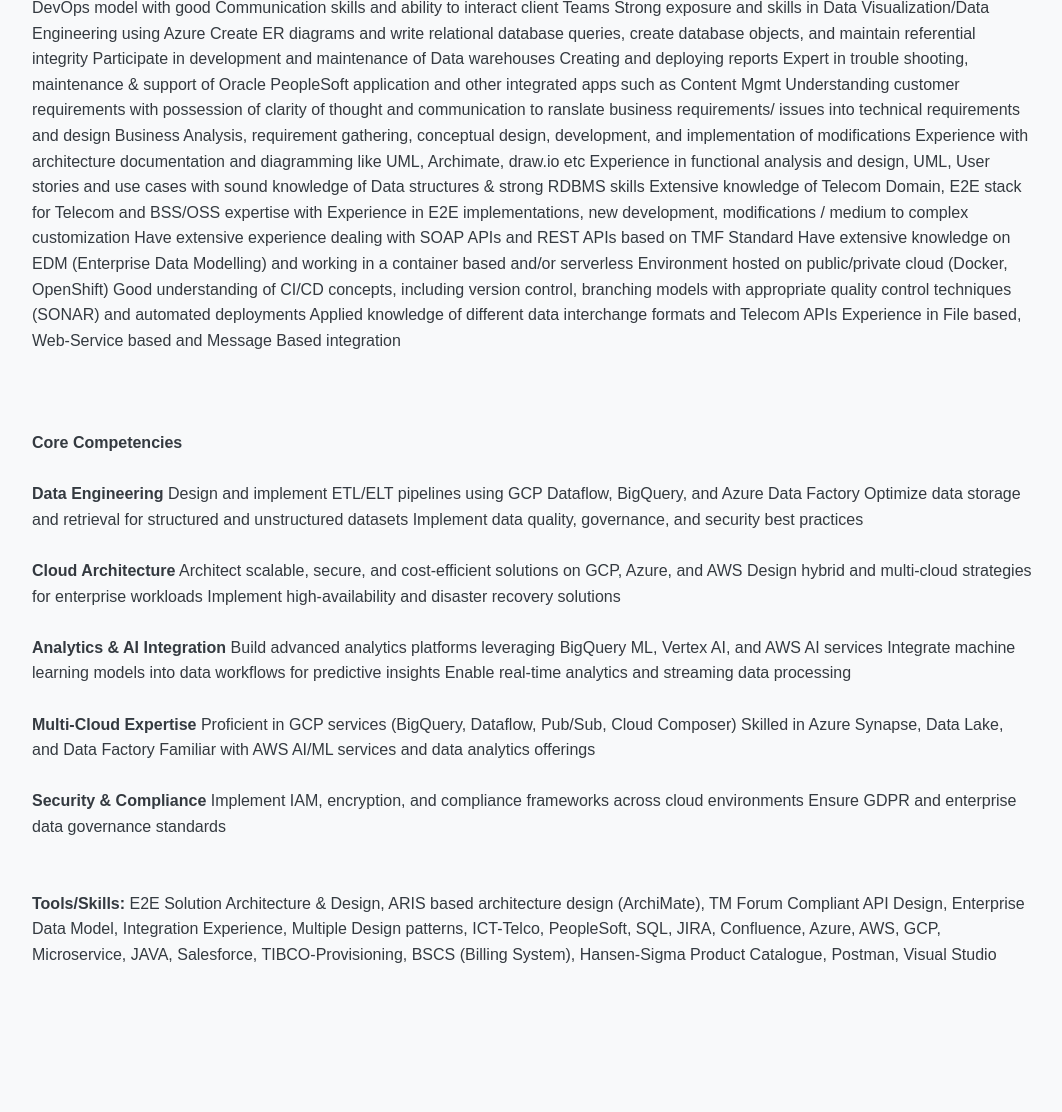
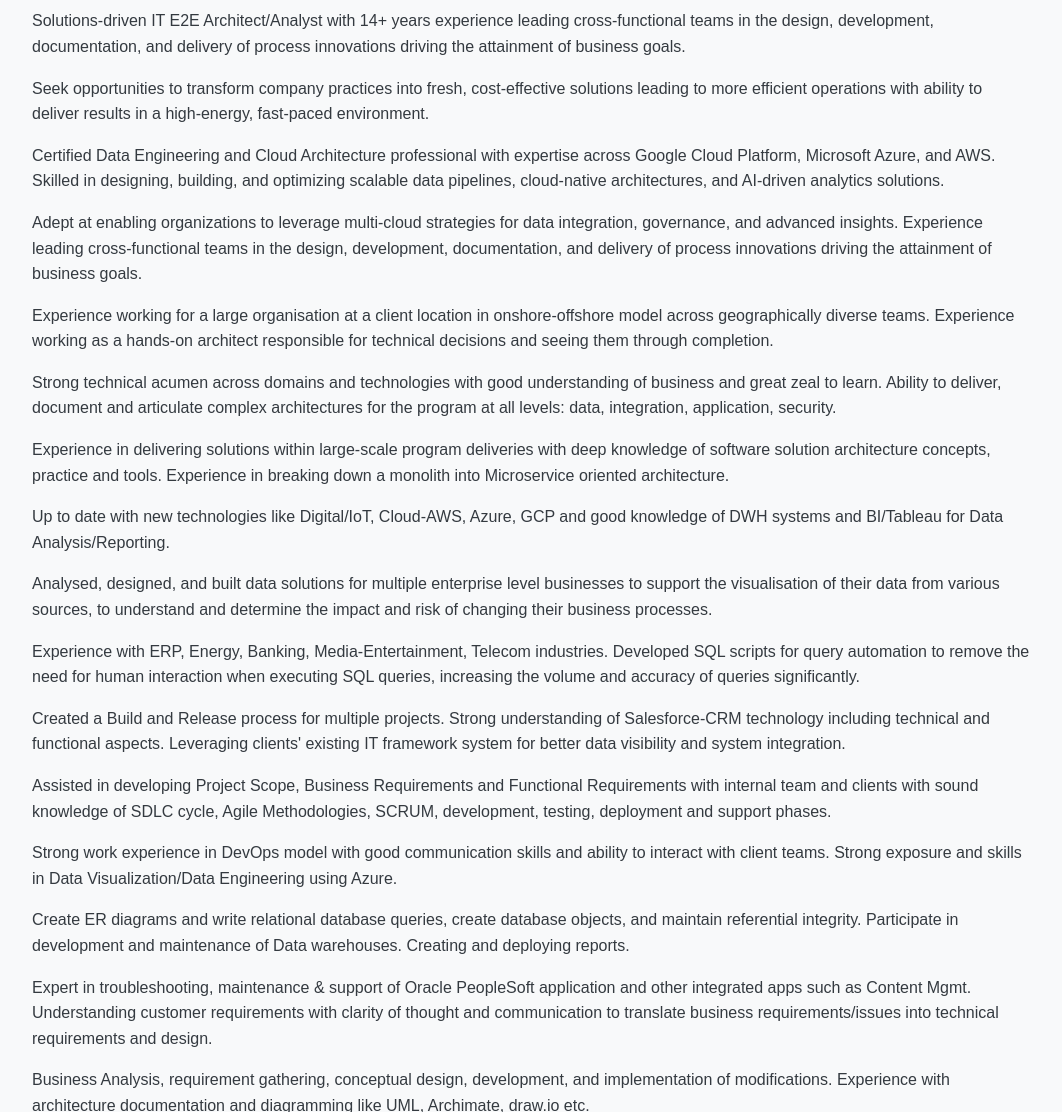
Before and after one commit to gnkagdelwar/gnkagdelwar.github.io, a plain HTML site: page index.html in a window 1280 px wide. Shown: the part 1409-2521 px from the top of the page, without its empty margins (108-1170 px from the left). Drawn offline with Linux system fonts and the light colour scheme.

Commit message:
Add files via upload

```diff
--- a/index.html
+++ b/index.html
@@ -1,15 +1,15 @@
 <!DOCTYPE html>
+
 <html lang="en">
 <head>
-    <meta charset="UTF-8">
-    <meta name="viewport" content="width=device-width, initial-scale=1.0">
+<meta charset="utf-8"/>
+<meta content="width=device-width, initial-scale=1.0" name="viewport"/>
 <title>Gaurav N. Kagdelwar - Personal Portfolio</title>
-    <link rel="stylesheet" href="style.css">
+<link href="style.css" rel="stylesheet"/>
 <!-- Link to Font Awesome for icons -->
-    <link rel="stylesheet" href="https://cdnjs.cloudflare.com/ajax/libs/font-awesome/6.4.0/css/all.min.css">
+<link href="https://cdnjs.cloudflare.com/ajax/libs/font-awesome/6.4.0/css/all.min.css" rel="stylesheet"/>
 </head>
 <body>
-
 <!-- Header & Navigation -->
 <header>
 <nav>
@@ -25,105 +25,98 @@
 </ul>
 </nav>
 </header>
-
 <main>
 <!-- Hero Section -->
 <section id="hero">
 <div class="hero-content">
 <h1>Gaurav N. Kagdelwar</h1>
 <p>Solution Architect/E2E Solution Designer passionate about building innovative solutions</p>
-                <p>Multi-Cloud Data Engineering & Cloud Architecture Specialist | AI & Analytics Practitioner</p>
-                <a href="#projects" class="cta-button">View My Work</a>
+<p>Multi-Cloud Data Engineering &amp; Cloud Architecture Specialist | AI &amp; Analytics Practitioner</p>
+<a class="cta-button" href="#projects">View My Work</a>
 </div>
 </section>
+<!-- About Section -->
 
-        <!-- About Section -->
-        <section id="about">
+<section class="section" id="photo">
+<h2>Profile Photo</h2>
+<figure class="profile-photo">
+<img alt="Photo of Gaurav N. Kagdelwar" src="profile.jpg"/>
+<figcaption>Gaurav N. Kagdelwar</figcaption>
+</figure>
+</section>
+<section class="section" id="about">
 <h2>About Me</h2>
 <p>
-                <!-- Write a short bio here. Talk about your experience, your passion, and what you're skilled in. Keep it to 3-4 sentences. -->
-                Solutions-driven IT E2E Architect/Analyst with 14+ years experience leading cross-functional teams in the design,
-                development, documentation, and delivery of process innovations driving the attainment of business goals
-<br>Seek opportunities to transform company practices into fresh, cost-effective solutions leading to more
-    efficient operations with ability to deliver results in a high-energy, fast-paced environment.
-<br>Certified Data Engineering and Cloud Architecture professional with expertise across Google Cloud Platform, Microsoft Azure, and AWS.
-Skilled in designing, building, and optimizing scalable data pipelines, cloud-native architectures, and AI-driven analytics solutions. Adept at enabling organizations to leverage multi-cloud strategies for data integration, governance, and advanced insights
-Experience leading cross-functional teams in the design, development, documentation, and delivery of process innovations driving the attainment of business goals.
-Experience working for a large organisation at a client location in onshore-offshore model across geographical diverse teams. Experience working as a hands-on architect responsible for technical decisions and seeing them through completion
-Strong technical acumen across domains and technologies with good understanding of business with great zeal to learn
-Ability to deliver, document and articulate complex architectures for the program at all levels: data, integration, application, security
-Experience in delivering solutions within large-scale program deliveries with deep knowledge of software solution architecture concepts, practice and tools
-Experience in breaking down a monolith into Microservice oriented architecture
-Up to date with new technologies like Digital/IoT, Cloud-AWS, Azure, GCP and good knowledge of DWH systems and BI/Tableau for Data Analysis/Reporting
-Analysed, designed, and built data solutions for multiple enterprise level businesses to support the visualisation of their data from various sources, to understand and determine the impact and risk of changing their business processes
-Experience with ERP, Energy, Banking, Media-Entertainment, Telecom industries
-Developed SQL scripts for query automation to remove the need for human interaction when executing SQL queries, this increased the volume and accuracy of queries being run by a huge percentage
-Created a Build and Release process for multiple projects Strong understanding of Salesforce-CRM technology including technical and functional
-Leveraging clients existing IT framework system for better data visibility and system integration
-Assisted in developing Project Scope, Business Requirements and Functional Requirements with internal
-team and clients with sound knowledge of SDLC cycle, Agile Methodologies, SCRUM, development, testing,
-deployment and support/baby-sitting phases
-Strong work experience in DevOps model with good Communication skills and ability to interact client Teams
-Strong exposure and skills in Data Visualization/Data Engineering using Azure
-Create ER diagrams and write relational database queries, create database objects, and maintain referential integrity
-Participate in development and maintenance of Data warehouses
-Creating and deploying reports
-Expert in trouble shooting, maintenance & support of Oracle PeopleSoft application and other integrated apps such as Content Mgmt
-Understanding customer requirements with possession of clarity of thought and communication to ranslate business requirements/ issues into technical requirements and design
-Business Analysis, requirement gathering, conceptual design, development, and implementation of modifications
-Experience with architecture documentation and diagramming like UML, Archimate, draw.io etc
-Experience in functional analysis and design, UML, User stories and use cases with sound knowledge of Data structures & strong RDBMS skills
-Extensive knowledge of Telecom Domain, E2E stack for Telecom and BSS/OSS expertise with Experience in E2E implementations, new development, modifications / medium to complex customization
-Have extensive experience dealing with SOAP APIs and REST APIs based on TMF Standard
-Have extensive knowledge on EDM (Enterprise Data Modelling) and working in a container based and/or serverless Environment hosted on public/private cloud (Docker, OpenShift)
-Good understanding of CI/CD concepts, including version control, branching models with appropriate quality control techniques (SONAR) and automated deployments
-Applied knowledge of different data interchange formats and Telecom APIs
-Experience in File based, Web-Service based and Message Based integration
-
-<br></br>
-<br></br>
-<b>Core Competencies</b>
-<br></br>
-<b>Data Engineering</b>
-Design and implement ETL/ELT pipelines using GCP Dataflow, BigQuery, and Azure Data Factory
-Optimize data storage and retrieval for structured and unstructured datasets
-Implement data quality, governance, and security best practices
-<br></br>
-<b>Cloud Architecture</b>
-Architect scalable, secure, and cost-efficient solutions on GCP, Azure, and AWS
-Design hybrid and multi-cloud strategies for enterprise workloads
-Implement high-availability and disaster recovery solutions
-<br></br>
-<b>Analytics & AI Integration</b>
-Build advanced analytics platforms leveraging BigQuery ML, Vertex AI, and AWS AI services
-Integrate machine learning models into data workflows for predictive insights
-Enable real-time analytics and streaming data processing
-<br></br>
-<b>Multi-Cloud Expertise</b>
-Proficient in GCP services (BigQuery, Dataflow, Pub/Sub, Cloud Composer)
-Skilled in Azure Synapse, Data Lake, and Data Factory
-Familiar with AWS AI/ML services and data analytics offerings
-<br></br>
-<b>Security & Compliance</b>
-Implement IAM, encryption, and compliance frameworks across cloud environments
-Ensure GDPR and enterprise data governance standards
-
-<br></br>
-
-<br><b>Tools/Skills: </b>E2E Solution Architecture & Design, ARIS based architecture design (ArchiMate),
-    TM Forum Compliant API Design, Enterprise Data Model, Integration Experience, Multiple Design patterns,
-    ICT-Telco, PeopleSoft, SQL, JIRA, Confluence, Azure, AWS, GCP, Microservice, JAVA, Salesforce, TIBCO-Provisioning,
-    BSCS (Billing System), Hansen-Sigma Product Catalogue, Postman, Visual Studio</br>
+    Solutions-driven IT E2E Architect/Analyst with 14+ years experience leading cross-functional teams in the design, development, documentation, and delivery of process innovations driving the attainment of business goals.
+  </p>
+<p>
+    Seek opportunities to transform company practices into fresh, cost-effective solutions leading to more efficient operations with ability to deliver results in a high-energy, fast-paced environment.
+  </p>
+<p>
+    Certified Data Engineering and Cloud Architecture professional with expertise across Google Cloud Platform, Microsoft Azure, and AWS. Skilled in designing, building, and optimizing scalable data pipelines, cloud-native architectures, and AI-driven analytics solutions.
+  </p>
+<p>
+    Adept at enabling organizations to leverage multi-cloud strategies for data integration, governance, and advanced insights. Experience leading cross-functional teams in the design, development, documentation, and delivery of process innovations driving the attainment of business goals.
+  </p>
+<p>
+    Experience working for a large organisation at a client location in onshore-offshore model across geographically diverse teams. Experience working as a hands-on architect responsible for technical decisions and seeing them through completion.
+  </p>
+<p>
+    Strong technical acumen across domains and technologies with good understanding of business and great zeal to learn. Ability to deliver, document and articulate complex architectures for the program at all levels: data, integration, application, security.
+  </p>
+<p>
+    Experience in delivering solutions within large-scale program deliveries with deep knowledge of software solution architecture concepts, practice and tools. Experience in breaking down a monolith into Microservice oriented architecture.
+  </p>
+<p>
+    Up to date with new technologies like Digital/IoT, Cloud-AWS, Azure, GCP and good knowledge of DWH systems and BI/Tableau for Data Analysis/Reporting.
+  </p>
+<p>
+    Analysed, designed, and built data solutions for multiple enterprise level businesses to support the visualisation of their data from various sources, to understand and determine the impact and risk of changing their business processes.
+  </p>
+<p>
+    Experience with ERP, Energy, Banking, Media-Entertainment, Telecom industries. Developed SQL scripts for query automation to remove the need for human interaction when executing SQL queries, increasing the volume and accuracy of queries significantly.
+  </p>
+<p>
+    Created a Build and Release process for multiple projects. Strong understanding of Salesforce-CRM technology including technical and functional aspects. Leveraging clients' existing IT framework system for better data visibility and system integration.
+  </p>
+<p>
+    Assisted in developing Project Scope, Business Requirements and Functional Requirements with internal team and clients with sound knowledge of SDLC cycle, Agile Methodologies, SCRUM, development, testing, deployment and support phases.
+  </p>
+<p>
+    Strong work experience in DevOps model with good communication skills and ability to interact with client teams. Strong exposure and skills in Data Visualization/Data Engineering using Azure.
+  </p>
+<p>
+    Create ER diagrams and write relational database queries, create database objects, and maintain referential integrity. Participate in development and maintenance of Data warehouses. Creating and deploying reports.
+  </p>
+<p>
+    Expert in troubleshooting, maintenance &amp; support of Oracle PeopleSoft application and other integrated apps such as Content Mgmt. Understanding customer requirements with clarity of thought and communication to translate business requirements/issues into technical requirements and design.
+  </p>
+<p>
+    Business Analysis, requirement gathering, conceptual design, development, and implementation of modifications. Experience with architecture documentation and diagramming like UML, Archimate, draw.io etc.
+  </p>
+<p>
+    Experience in functional analysis and design, UML, User stories and use cases with sound knowledge of Data structures &amp; strong RDBMS skills.
+  </p>
+<p>
+    Extensive knowledge of Telecom Domain, E2E stack for Telecom and BSS/OSS expertise with experience in E2E implementations, new development, modifications / medium to complex customization.
+  </p>
+<p>
+    Extensive experience dealing with SOAP APIs and REST APIs based on TMF Standard. Extensive knowledge on EDM (Enterprise Data Modelling) and working in a container-based and/or serverless environment hosted on public/private cloud (Docker, OpenShift).
+  </p>
+<p>
+    Good understanding of CI/CD concepts, including version control, branching models with appropriate quality control techniques (SONAR) and automated deployments.
+  </p>
+<p>
+    Applied knowledge of different data interchange formats and Telecom APIs. Experience in File-based, Web-Service-based and Message-Based integration.
   </p>
 </section>
-
 <!-- Projects Section -->
 <section id="projects">
 <h2>My Projects</h2>
 <div class="project-grid">
 <!-- Project 1 -->
 <div class="project-card">
-                    <img src="tech_m.jpg" alt="Tech Mahindra">
+<img alt="Tech Mahindra" src="tech_m.jpg"/>
 <h3>All Projects </h3>
 <p>Solution Architect/E2E Designer for a Belgian Telco. Worked extensively on all systems E2E starting from CRM, Provisioning, Billing, Case/Complaint Mgmt
                         Worked with Mobile, Fix(Cable/Fibre) and across segments - B2B, B2C, SOHO.
@@ -136,11 +129,9 @@
                         <a href="#" target="_blank">GitHub Repo</a>-->
 </div>
 </div>
-
-
 <!-- Project 2 -->
 <div class="project-card">
-                    <img src="accenture.jpg" alt="Accenture">
+<img alt="Accenture" src="accenture.jpg"/>
 <h3>All Projects </h3>
 <p>Worked as a Software Engineering Sr. Analyst on PeopleSoft FSCM/Finance in Account Payables for Duke
                     Energy. Worked as an offshore developer as part of the SUT (Sales and Use Tax) in Account Payable Module of
@@ -151,11 +142,9 @@
                         <a href="#" target="_blank">GitHub Repo</a>-->
 </div>
 </div>
-
-
 <!-- Project 3 -->
 <div class="project-card">
-                    <img src="cognizant.jpg" alt="Cognizant">
+<img alt="Cognizant" src="cognizant.jpg"/>
 <h3>All Projects </h3>
 <p>Worked as a Programmer Analyst on PeopleSoft Finance developing project in Peoplesoft/Peoplecode to process AMEX transactions for the end user</p>
 <p class="tech-stack"><strong>Tech/Tools used:</strong> PeopleSoft FSCM 9.1, PeopleTools-Peoplecode, HTML, CSS, JavaScript, HP-QC</p>
@@ -164,11 +153,9 @@
                         <a href="#" target="_blank">GitHub Repo</a>-->
 </div>
 </div>
-
 <!-- Add more project cards as needed -->
 </div>
 </section>
-
 <!-- Experience Section -->
 <section id="experience">
 <h2>Experience</h2>
@@ -179,14 +166,12 @@
 <h4>Designation: Solution Architect</h4>
 <p>03/2016 - Till Date</p>
 </div>
-
 <!-- Experience 2 -->
 <div class="experience-card">
 <h3>Accenture</h3>
 <h4>Designation: Software Engineering Sr. Analyst </h4>
 <p>10/14 - 01/2016</p>
 </div>
-
 <!-- Experience 3 -->
 <div class="experience-card">
 <h3>Cognizant</h3>
@@ -195,7 +180,6 @@
 </div>
 </div>
 </section>
-
 <section id="tools">
 <h2>Tools</h2>
 <div class="Tools used">
@@ -204,12 +188,11 @@
 <ul>
 <li>💡 Toosl/COTS: PeopleSoft, Salesforce/Vlocity, TIBCO, BSCS-Billing, EPC-Hansen Catalogue, GCP, Azure, AWS, ELK, Genesys-IVR, Documentum</li>
 <li>💡 Programming languages: C/C++, Java - JSP/Struts/Hibernate/Springboot, Peoplecode, Javascript, Python</li>
-                    <li>💡 Skills:Data Visualisation, Data Migration, Analytical Problem-Solving, E2E Solution Architecture & Design, ARIS based Architecture Design, TM Forum Compliant API Design, Enterprise Data Model Design, Domain Knowledge (ICT/Telco, Finance, Energy), Project Management, Software Development Lifecycle (SDLC), BPMN/UML/Architecture, CI/CD-DevOps</li>
+<li>💡 Skills:Data Visualisation, Data Migration, Analytical Problem-Solving, E2E Solution Architecture &amp; Design, ARIS based Architecture Design, TM Forum Compliant API Design, Enterprise Data Model Design, Domain Knowledge (ICT/Telco, Finance, Energy), Project Management, Software Development Lifecycle (SDLC), BPMN/UML/Architecture, CI/CD-DevOps</li>
 <li>💡 Languages: English (Full Professional Competency), Hindi (Native), Marathi (Native), French(rudimentary)</li>
 </ul>
 </div>
 </section>
-
 <!-- Resume & Achievements Section -->
 <section id="resume">
 <h2>Resume, Achievements and Certifications</h2>
@@ -220,10 +203,9 @@
 <li>🚀 Led a team that increased user engagement by 25% through a new feature launch.</li>
 <li>💡 Certified in Azure(Data Engineer), GCP(Professional Cloud Architect,Professional Data Engineer, Associated Data Engineer), AWS AI Practitioner and TM Forum API's</li>
 </ul>
-                <a href="Gaurav_Kagdelwar_CV_2026.pdf" class="cta-button" download>Download Resume (PDF)</a>
+<a class="cta-button" download="" href="Gaurav_Kagdelwar_CV_2026.pdf">Download Resume (PDF)</a>
 </div>
 </section>
-
 <!-- Education Section -->
 <section id="education">
 <h2>Education</h2>
@@ -237,7 +219,6 @@
 </div>
 </section>
 </main>
-
 <!-- Contact Section -->
 <footer id="contact">
 <h2>Get in Touch</h2>
@@ -256,6 +237,5 @@
 </div>
 <p class="copyright">© 2025 Gaurav N. Kagdelwar. All rights reserved.</p>
 </footer>
-
 </body>
 </html>
```
Also changed, not shown: profile.JPG (added). Lines whose indentation alone changed are shown as unchanged.
